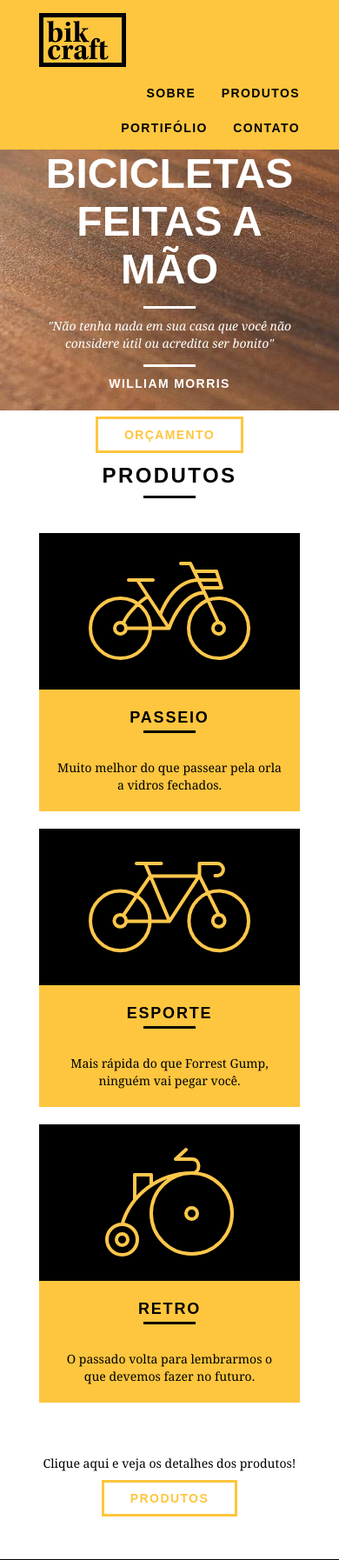
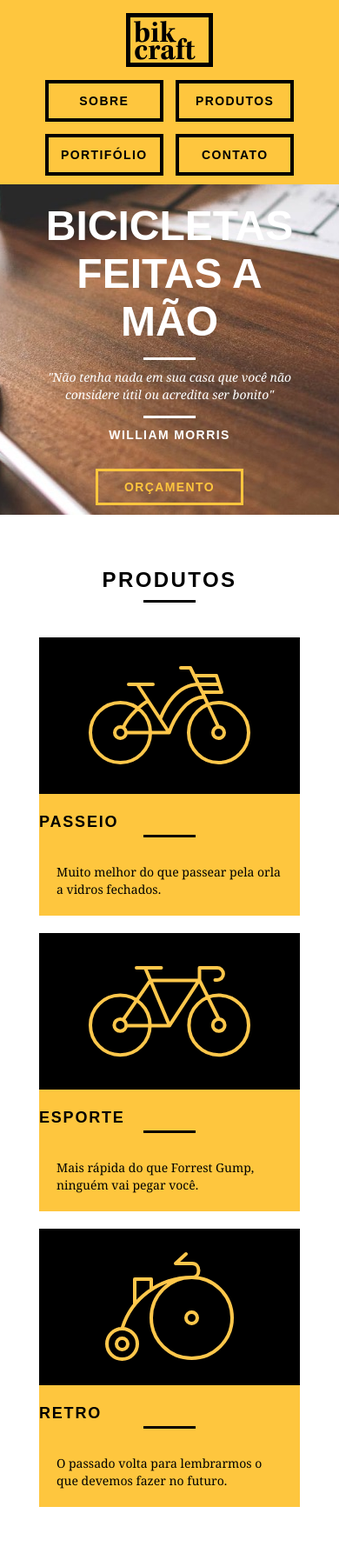
Before and after one commit to srpulga/Bikcraft, a PHP site: page /index.html in a window 390 px wide. Shown: the top 1794 px of the page at 87% size. Run offline with PHP 8.4, Linux system fonts and the light colour scheme.

Commit message:
atualizado responsividade

```diff
--- a/contato.html
+++ b/contato.html
@@ -9,6 +9,8 @@
     <link rel="stylesheet" href="css/grid.css" />
     <link rel="stylesheet" href="css/style.css" />
     <link rel="stylesheet" href="css/contato.css" />
+    <link rel="stylesheet" href="css/responsivo.css" />
+
 
 </head>
 
--- /dev/null
+++ b/css/responsivo.css
@@ -0,0 +1,37 @@
+/* Estilo para tablets */
+
+@media only screen and (min-width: 788px) and (max-width: 979px) {}
+
+
+/* Estilo para celular */
+
+@media only screen and (max-width: 787px) {
+    .header {
+        position: relative;
+        padding-bottom: 0;
+    }
+    .header img {
+        margin: 0 auto 10px auto;
+    }
+    .header_menu {
+        text-align: center;
+    }
+    .header_menu ul li {
+        margin: 5px;
+    }
+    .header_menu ul li a {
+        border: 4px solid black;
+        width: 136px;
+        display: block;
+        float: left;
+    }
+    .header_menu ul li a:hover {
+        border-color: white;
+    }
+    .introducao {
+        margin-top: 0;
+        padding-top: 20px;
+        background: url("../img/bg-mobile.jpg") no-repeat center;
+        background-size: cover;
+    }
+}
--- a/css/style.css
+++ b/css/style.css
@@ -190,7 +190,10 @@
 
     .produtos_lista li {
         background: #fec63e;
-        text-align: center;
+    }
+
+    .produtos_lista li img {
+        margin: 0 auto;
     }
     /* Necessário para centralizar as imagens */
 
--- a/index.html
+++ b/index.html
@@ -8,6 +8,7 @@
     <link rel="stylesheet" href="css/reset.css" />
     <link rel="stylesheet" href="css/grid.css" />
     <link rel="stylesheet" href="css/style.css" />
+    <link rel="stylesheet" href="css/responsivo.css">
 </head>
 
 <body>
--- a/portifolio.html
+++ b/portifolio.html
@@ -10,6 +10,8 @@
     <link rel="stylesheet" href="css/grid.css" />
     <link rel="stylesheet" href="css/style.css" />
     <link rel="stylesheet" href="css/portifolio.css" />
+    <link rel="stylesheet" href="css/responsivo.css" />
+
 
 </head>
 
--- a/produtos.html
+++ b/produtos.html
@@ -9,6 +9,8 @@
     <link rel="stylesheet" href="css/grid.css" />
     <link rel="stylesheet" href="css/style.css" />
     <link rel="stylesheet" href="css/produtos.css" />
+    <link rel="stylesheet" href="css/responsivo.css" />
+
 </head>
 
 <body>
--- a/sobre.html
+++ b/sobre.html
@@ -9,6 +9,7 @@
     <link rel="stylesheet" href="css/grid.css" />
     <link rel="stylesheet" href="css/style.css" />
     <link rel="stylesheet" href="css/sobre.css" />
+    <link rel="stylesheet" href="css/responsivo.css" />
 </head>
 
 <body>
```
